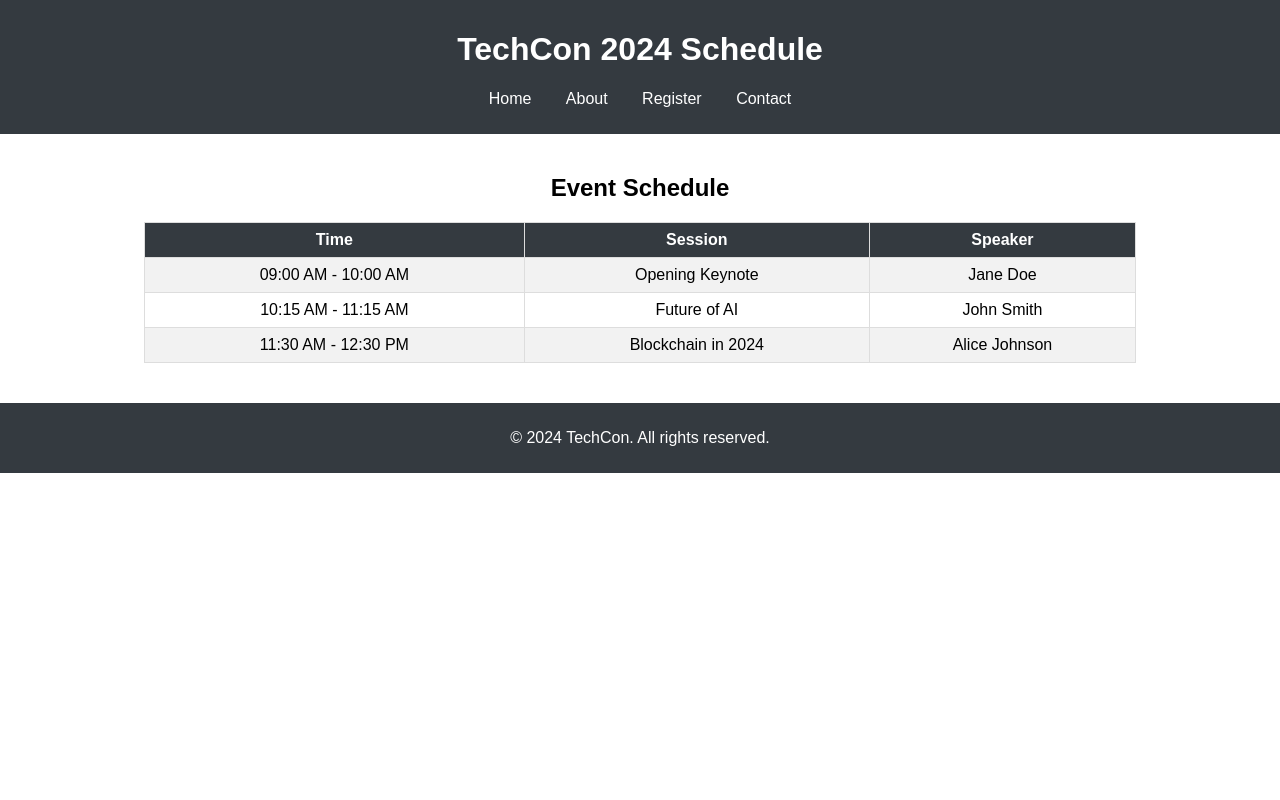
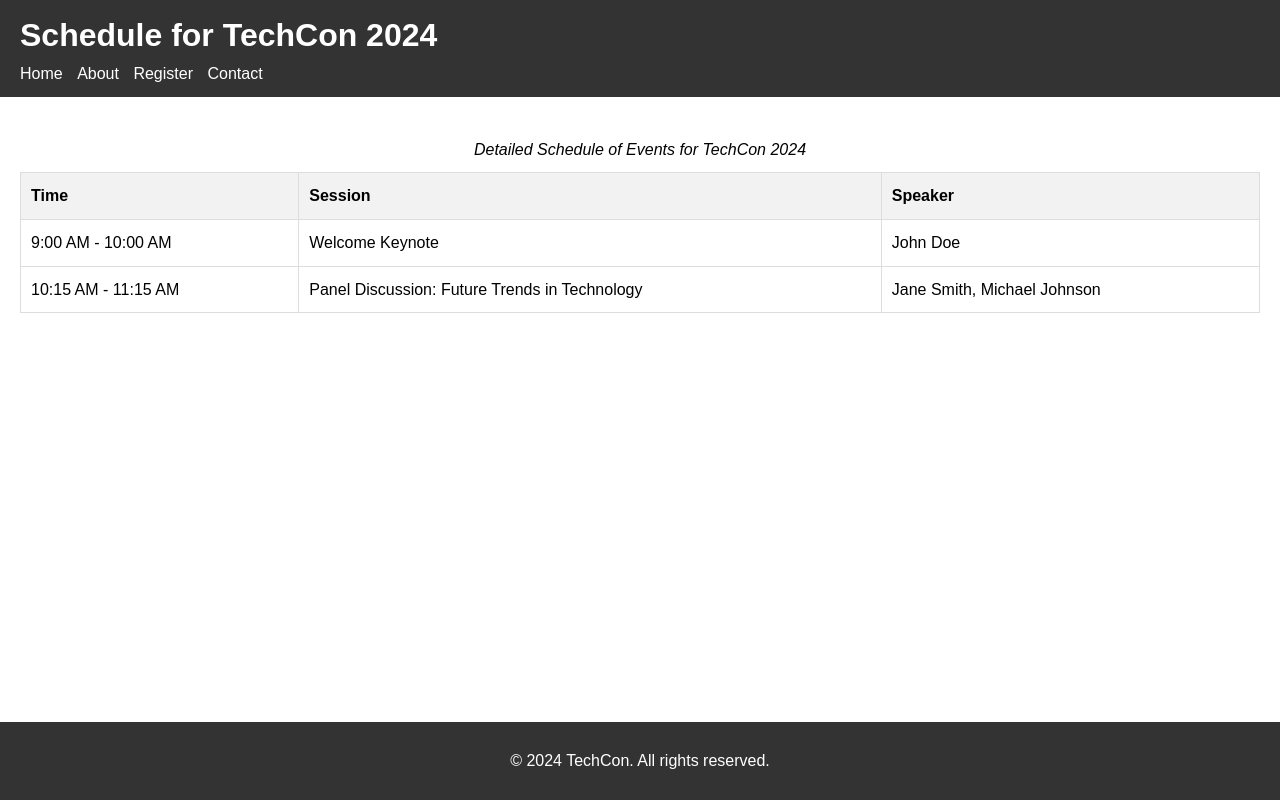
Before and after one commit to FatimaezzahraMarouani/TechCon_HTML, a plain HTML site: page schedule.html in a window 1280 px wide. Drawn offline with Linux system fonts and the light colour scheme.

Commit message:
Add schedule.html page for TechCon 2024

```diff
--- a/schedule.html
+++ b/schedule.html
@@ -3,27 +3,33 @@
 <head>
     <meta charset="UTF-8">
     <meta name="viewport" content="width=device-width, initial-scale=1.0">
-    <title>Schedule - TechCon 2024</title>
+    <title>Schedule for TechCon 2024</title>
+    <link rel="stylesheet" href="styles.css"> <!-- Optional: Link your CSS file -->
     <style>
+        /* Optional inline styles */
         body {
             font-family: Arial, sans-serif;
+            line-height: 1.6;
             margin: 0;
             padding: 0;
         }
-        header, footer {
-            background-color: #343a40;
+        header {
+            background-color: #333;
             color: #fff;
-            padding: 10px 0;
-            text-align: center;
+            padding: 10px 20px;
+        }
+        header h1 {
+            margin: 0;
+            font-size: 2em;
         }
         nav ul {
             list-style-type: none;
             padding: 0;
-            text-align: center;
+            margin: 0;
         }
         nav ul li {
             display: inline;
-            margin: 0 15px;
+            margin-right: 10px;
         }
         nav ul li a {
             color: #fff;
@@ -31,29 +37,38 @@
         }
         main {
             padding: 20px;
-            text-align: center;
         }
         table {
-            width: 80%;
-            margin: 20px auto;
+            width: 100%;
             border-collapse: collapse;
+            margin-top: 20px;
         }
         th, td {
             border: 1px solid #ddd;
-            padding: 8px;
+            padding: 10px;
+            text-align: left;
         }
         th {
-            background-color: #343a40;
-            color: white;
+            background-color: #f2f2f2;
         }
-        tr:nth-child(even) {
-            background-color: #f2f2f2;
+        caption {
+            font-style: italic;
+            margin-bottom: 10px;
+        }
+        footer {
+            background-color: #333;
+            color: #fff;
+            text-align: center;
+            padding: 10px 0;
+            position: fixed;
+            bottom: 0;
+            width: 100%;
         }
     </style>
 </head>
 <body>
     <header>
-        <h1>TechCon 2024 Schedule</h1>
+        <h1>Schedule for TechCon 2024</h1>
         <nav>
             <ul>
                 <li><a href="index.html">Home</a></li>
@@ -63,34 +78,33 @@
             </ul>
         </nav>
     </header>
+
     <main>
-        <section>
-            <h2>Event Schedule</h2>
-            <table>
+        <table>
+            <caption>Detailed Schedule of Events for TechCon 2024</caption>
+            <thead>
                 <tr>
-                    <th>Time</th>
-                    <th>Session</th>
-                    <th>Speaker</th>
+                    <th scope="col">Time</th>
+                    <th scope="col">Session</th>
+                    <th scope="col">Speaker</th>
                 </tr>
+            </thead>
+            <tbody>
                 <tr>
-                    <td>09:00 AM - 10:00 AM</td>
-                    <td>Opening Keynote</td>
-                    <td>Jane Doe</td>
+                    <td>9:00 AM - 10:00 AM</td>
+                    <td>Welcome Keynote</td>
+                    <td>John Doe</td>
                 </tr>
                 <tr>
                     <td>10:15 AM - 11:15 AM</td>
-                    <td>Future of AI</td>
-                    <td>John Smith</td>
+                    <td>Panel Discussion: Future Trends in Technology</td>
+                    <td>Jane Smith, Michael Johnson</td>
                 </tr>
-                <tr>
-                    <td>11:30 AM - 12:30 PM</td>
-                    <td>Blockchain in 2024</td>
-                    <td>Alice Johnson</td>
-                </tr>
-                <!-- Add more schedule rows as needed -->
-            </table>
-        </section>
+                <!-- Add more rows as needed -->
+            </tbody>
+        </table>
     </main>
+
     <footer>
         <p>&copy; 2024 TechCon. All rights reserved.</p>
     </footer>
```
